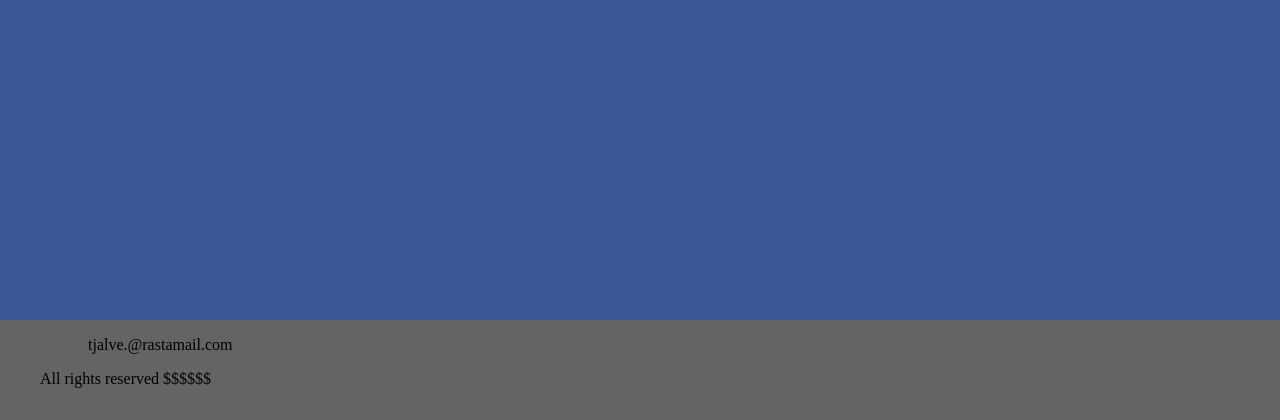
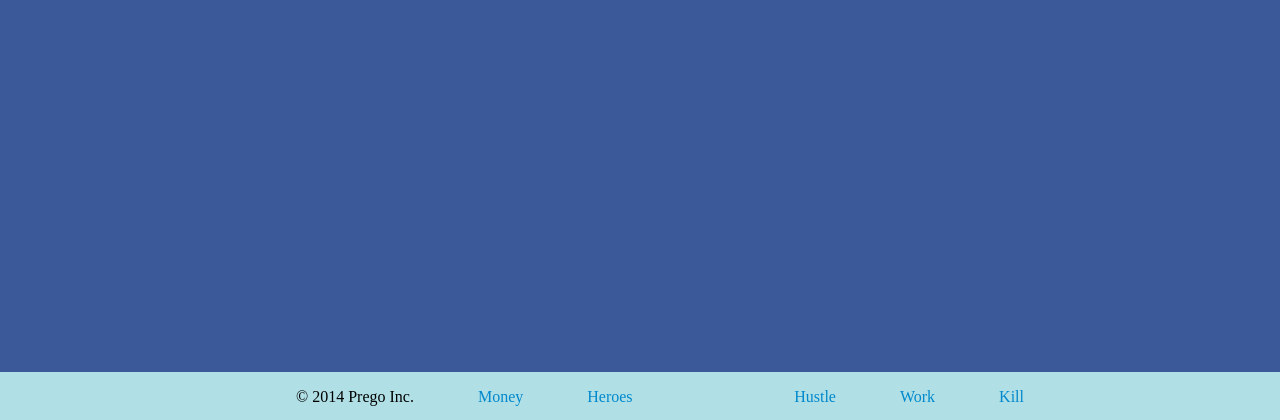
Before and after one commit to TeamPrego/Code, a PHP site: template tjalve/templates/footer.php in a window 1280 px wide. Shown: the part 380-800 px from the top of the page. Run offline with PHP 8.4, Linux system fonts and the light colour scheme; the template is opened without the code that fills it, so the values that code supplies are empty.

Commit message:
Ändrade lite i footer och CSS

```diff
--- a/tjalve/css/stylesheet.css
+++ b/tjalve/css/stylesheet.css
@@ -29,22 +29,36 @@ h1
 	color: powderblue;
 }
 
-.footer
-{
+li{
+	list-style-type:none;
+	color:black;
+}
+
+.footer{
 	position:fixed;
-	left:0px;
-	bottom:0px;
-    height:100px;
+	left:0em;
+	bottom:0em;
+    height:3em;
 	width:100%;
-	background-color:rgb(100,100,100);
+	background-color:powderblue;
+}
 
+.left-links{
+	margin-left: 12em;
+	float:left;
 }
-.left-links{
 
-	margin-left: 3em;
+.right-links{
+	margin-right: 16em;
+	float:right;
+}
 
+.footer li {
+    list-style-type:none;
+    float:left;
+    padding-left:4em;
 }
-.right-links
-{
-	/*margin-left: 60em;*/
+.footer a {
+    text-decoration:none;
+    color:#0088CC;
 }
--- a/tjalve/templates/footer.php
+++ b/tjalve/templates/footer.php
@@ -1,7 +1,16 @@
 <!--Detta är en så kallad footar man-->
 	<div class="footer">
-		<ul class="left-links">tjalve.@rastamail.com</ul>
-		<ul class="right-links">All rights reserved $$$$$$</ul>
+		<ul class="left-links">
+	        <li>© 2014 Prego Inc.</li>
+	        <li><a href="https://status.github.com/">Money</a></li>
+	        <li><a href="https://status.github.com/">Heroes</a></li>
+		</ul>
+
+		<ul class="right-links">
+			<li><a href="https://status.github.com/">Hustle</a></li>
+	        <li><a href="https://status.github.com/">Work</a></li>
+	        <li><a href="https://status.github.com/">Kill</a></li>
+		</ul>
 	</div>
 	</body>
 </html>
```
